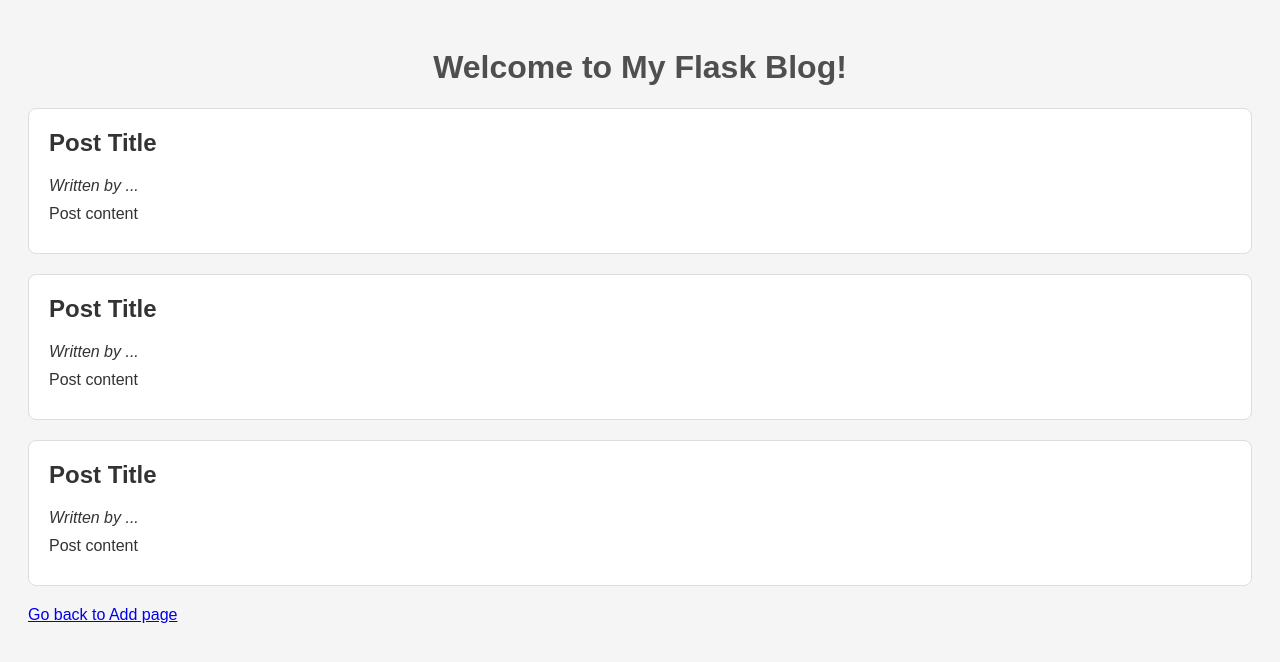
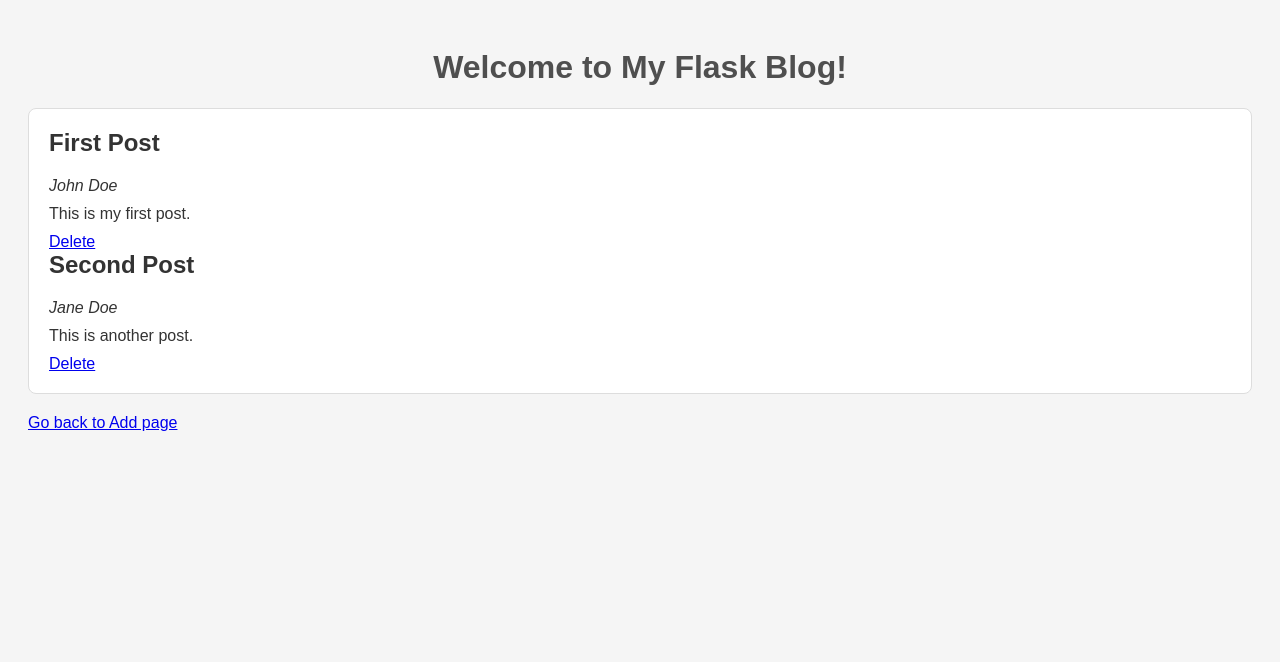
Before and after one commit to masterschool-weiterbildung/weiterbildung-blog, a Flask app: page / in a window 1280 px wide. Shown: the top 662 px of the page. Run offline with Flask 3, Linux system fonts and the light colour scheme.

Commit message:
Adds the Delete Route

```diff
--- a/app/routes.py
+++ b/app/routes.py
@@ -4,7 +4,7 @@ from app.util import (fetch_data,
                       JSON_DATA_PATH,
                       build_to_add_dict,
                       write_data, add_author, build_dict, PAYLOAD, ID,
-                      get_last_id)
+                      get_last_id, delete_post, add_post)
 
 app = Flask(__name__)
 
@@ -12,7 +12,7 @@ app = Flask(__name__)
 @app.route('/')
 def index():
     blog_posts = fetch_data(JSON_DATA_PATH)
-    return render_template('index.html', posts=blog_posts)
+    return render_template('index.html', posts=blog_posts[PAYLOAD])
 
 
 @app.route('/add', methods=['GET', 'POST'])
@@ -22,21 +22,19 @@ def add():
         title = request.form.get("title")
         content = request.form.get("content")
 
-        blog_posts = fetch_data(JSON_DATA_PATH)
-
-        updated_blog_posts = add_author(
-            build_dict(get_last_id(blog_posts), author,
-                       title, content),
-            blog_posts[PAYLOAD])
-
-        result_message = write_data(updated_blog_posts, JSON_DATA_PATH)
-
-        print(result_message)
+        result_message = add_post(author, content, title)
 
         return redirect(url_for('index'))
 
     return render_template('add.html')
 
 
+@app.route('/delete/<int:post_id>')
+def delete(post_id):
+    result_message = delete_post(post_id)
+
+    return redirect(url_for('index'))
+
+
 if __name__ == '__main__':
     app.run(host="0.0.0.0", port=5000, debug=True)
--- a/app/static/data/data.json
+++ b/app/static/data/data.json
@@ -1 +1 @@
-[{"id": 1, "author": "John Doe", "title": "First Post", "content": "This is my first post."}, {"id": 2, "author": "Jane Doe", "title": "Second Post", "content": "This is another post."}, {"id": 3, "author": "Jerome", "title": "ksldsld", "content": "dslksdlkds"}, {"id": 4, "author": "Ivan", "title": "My Eldest", "content": "I love you anak"}, {"id": 5, "author": "Yuan", "title": "yuan ", "content": "klslksdkls"}]
+[{"id": 1, "author": "John Doe", "title": "First Post", "content": "This is my first post."}, {"id": 2, "author": "Jane Doe", "title": "Second Post", "content": "This is another post."}]
--- a/app/templates/index.html
+++ b/app/templates/index.html
@@ -10,19 +10,13 @@
 <body>
 <h1>Welcome to My Flask Blog!</h1>
 <div class="post">
-    <h2>Post Title</h2>
-    <p><em>Written by ...</em></p>
-    <p>Post content</p>
-</div>
-<div class="post">
-    <h2>Post Title</h2>
-    <p><em>Written by ...</em></p>
-    <p>Post content</p>
-</div>
-<div class="post">
-    <h2>Post Title</h2>
-    <p><em>Written by ...</em></p>
-    <p>Post content</p>
+    {% for post in posts%}
+    <h2>{{ post["title"] }}</h2>
+    <p><em>{{ post["author"] }}</em></p>
+    <p>{{ post["content"] }}</p>
+    <a href="/delete/{{post['id']}}"
+       onclick="return confirm('Are you sure you want to delete this item?');">Delete</a>
+    {% endfor %}
 </div>
 <div>
     <a href="{{ url_for('add') }}">Go back to Add page</a>
--- a/app/util.py
+++ b/app/util.py
@@ -91,6 +91,26 @@ def add_author(author: dict, data: list[dict]):
     return data
 
 
+def delete_post(post_id):
+    blog_posts = fetch_data(JSON_DATA_PATH)[PAYLOAD]
+    for post in blog_posts:
+        if post[ID] == post_id:
+            blog_posts.remove(post)
+            break
+
+    return write_data(blog_posts, JSON_DATA_PATH)
+
+
+def add_post(author, content, title):
+    blog_posts = fetch_data(JSON_DATA_PATH)
+    updated_blog_posts = add_author(
+        build_dict(get_last_id(blog_posts), author,
+                   title, content),
+        blog_posts[PAYLOAD])
+
+    return write_data(updated_blog_posts, JSON_DATA_PATH)
+
+
 def build_dict(id: int,
                author: str,
                title: str,
```
